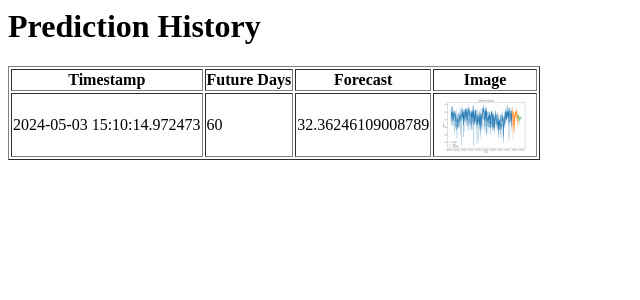
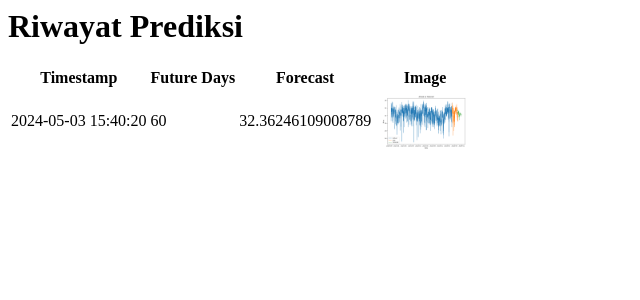
Before and after one commit to algonacci/Deploy-Timeseries, a Flask app: page /history in a window 1280 px wide. Shown: the top 300 px of the page, without its empty margins (0-640 px from the left). Run offline with Flask 3, Linux system fonts and the light colour scheme.

Commit message:
finishing

```diff
--- a/app.py
+++ b/app.py
@@ -63,9 +63,10 @@ def index():
         image_path = f"static/{now}.png"
         plt.savefig(image_path)
 
-        # Save prediction data to history.txt
         with open("history.txt", "a") as file:
-            file.write(f"{datetime.datetime.now()}, \
+            timestamp = datetime.datetime.now().strftime("%Y-%m-%d %H:%M:%S")
+
+            file.write(f"{timestamp}, \
                        {future_days}, \
                        {forecast_original[-1][0]}, {image_path}\n")
 
@@ -79,7 +80,6 @@ def index():
 
 @app.route("/history")
 def history():
-    # Read content from history.txt and parse it
     history_data = []
     with open("history.txt", "r") as file:
         for line in file:
@@ -91,9 +91,8 @@ def history():
                 "image_path": image_path
             })
 
-    # Pass history data to history.html for rendering
     return render_template("pages/history.html", history=history_data)
 
 
 if __name__ == "__main__":
-    app.run(debug=True)
+    app.run(debug=True, port=8080)
--- a/history.txt
+++ b/history.txt
@@ -1 +1 @@
-2024-05-03 15:10:14.972473,                        60,                            32.36246109008789, static/20240503-151014.png
+2024-05-03 15:40:20,                        60,                        32.36246109008789, static/20240503-154019.png
--- a/templates/components/navbar.html
+++ b/templates/components/navbar.html
@@ -6,7 +6,7 @@
                     <a class="nav-link" href="/">Home</a>
                 </li>
                 <li class="nav-item">
-                    <a class="nav-link" href="/history">History</a>
+                    <a class="nav-link" hx-get="/history" hx-target="#content" hx-swap="outerHTML">History</a>
                 </li>
                 </li>
             </ul>
--- a/templates/includes/head.html
+++ b/templates/includes/head.html
@@ -4,7 +4,7 @@
     <title>Prediksi Harga Beras</title>
     <link href="https://cdn.jsdelivr.net/npm/bootstrap@5.3.2/dist/css/bootstrap.min.css" rel="stylesheet"
         integrity="sha384-T3c6CoIi6uLrA9TneNEoa7RxnatzjcDSCmG1MXxSR1GAsXEV/Dwwykc2MPK8M2HN" crossorigin="anonymous">
-    <link rel="stylesheet" href="https://cdn.datatables.net/1.13.7/css/jquery.dataTables.css" />
+    <link rel="stylesheet" href="//cdn.datatables.net/2.0.5/css/dataTables.dataTables.min.css" />
     <script src="https://unpkg.com/htmx.org@1.9.12"></script>
     <style>
         .spinner {
--- a/templates/includes/script.html
+++ b/templates/includes/script.html
@@ -3,4 +3,4 @@
 <script src="https://cdn.jsdelivr.net/npm/bootstrap@5.3.2/dist/js/bootstrap.bundle.min.js"
     integrity="sha384-C6RzsynM9kWDrMNeT87bh95OGNyZPhcTNXj1NW7RuBCsyN/o0jlpcV8Qyq46cDfL"
     crossorigin="anonymous"></script>
-<script src="https://cdn.datatables.net/1.13.7/js/jquery.dataTables.js"></script>
+<script src="//cdn.datatables.net/2.0.5/js/dataTables.min.js"></script>
--- a/templates/pages/history.html
+++ b/templates/pages/history.html
@@ -1,19 +1,33 @@
-<div class="container">
-    <h1>Prediction History</h1>
-    <table border="1">
+<div class="container" id="content">
+    <div class="text-center py-3">
+        <h1>Riwayat Prediksi</h1>
+    </div>
+    <table class="table" id="myTable">
+        <thead>
             <tr>
                 <th>Timestamp</th>
                 <th>Future Days</th>
                 <th>Forecast</th>
                 <th>Image</th>
             </tr>
+        </thead>
+        <tbody>
             {% for entry in history %}
             <tr>
                 <td>{{ entry.timestamp }}</td>
                 <td>{{ entry.future_days }}</td>
                 <td>{{ entry.forecast }}</td>
-            <td><img src="{{ entry.image_path }}" width="100"></td>
+                <td>
+                    <img src="{{ entry.image_path }}" width="100">
+                </td>
             </tr>
             {% endfor %}
+        </tbody>
     </table>
+
+    <script>
+        $(document).ready(function () {
+            $('#myTable').DataTable();
+        });
+    </script>
 </div>
--- a/templates/pages/index.html
+++ b/templates/pages/index.html
@@ -4,7 +4,7 @@
 
 <body>
     {% include "components/navbar.html" %}
-    <div class="container">
+    <div class="container" id="content">
         <div class="card mt-5 mx-auto" style="max-width: 400px;">
             <div class="card-body">
                 <div class="card-title">
```
Also changed, not shown: static/20240503-154019.png (renamed from static/20240503-151014.png), 1 other file. Lines whose indentation alone changed are shown as unchanged.
